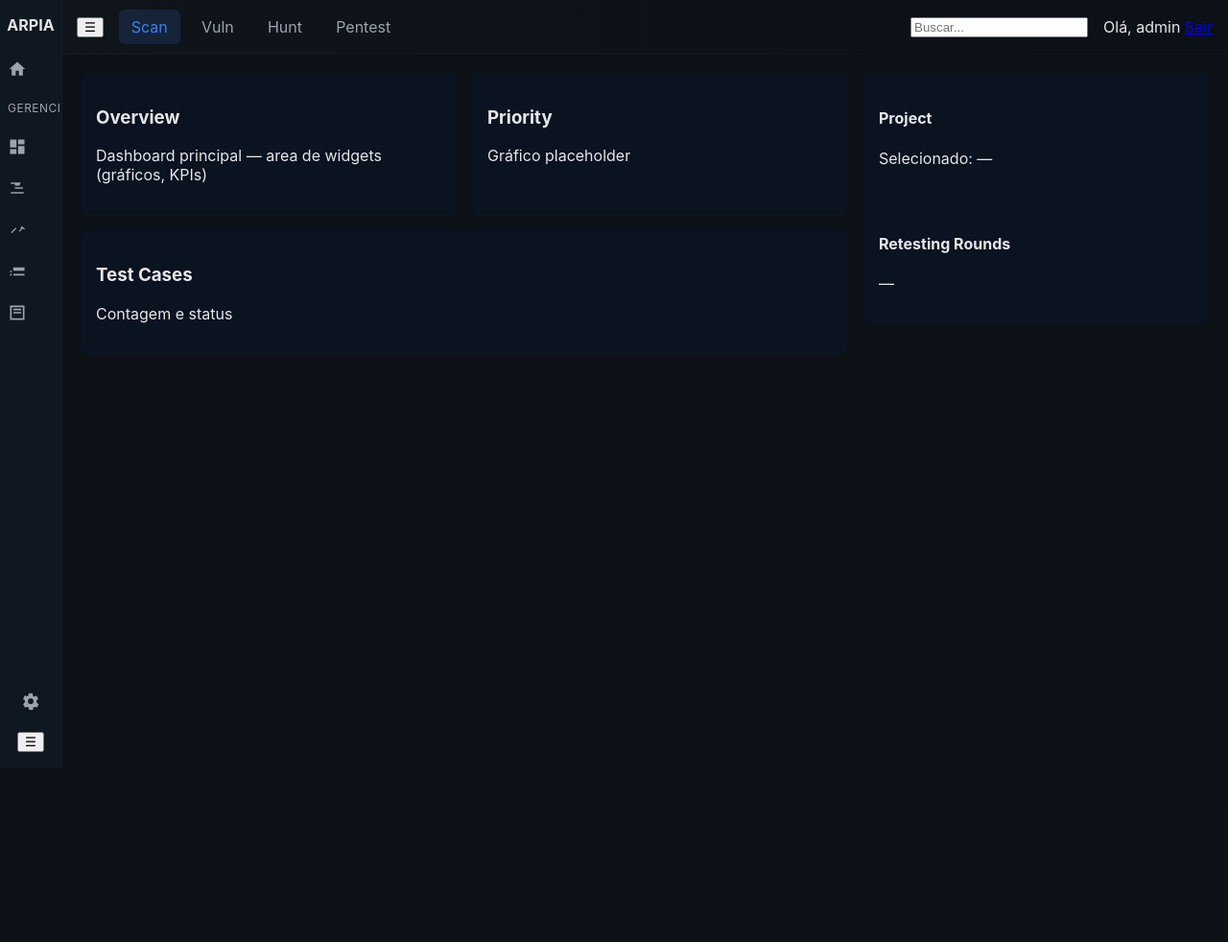
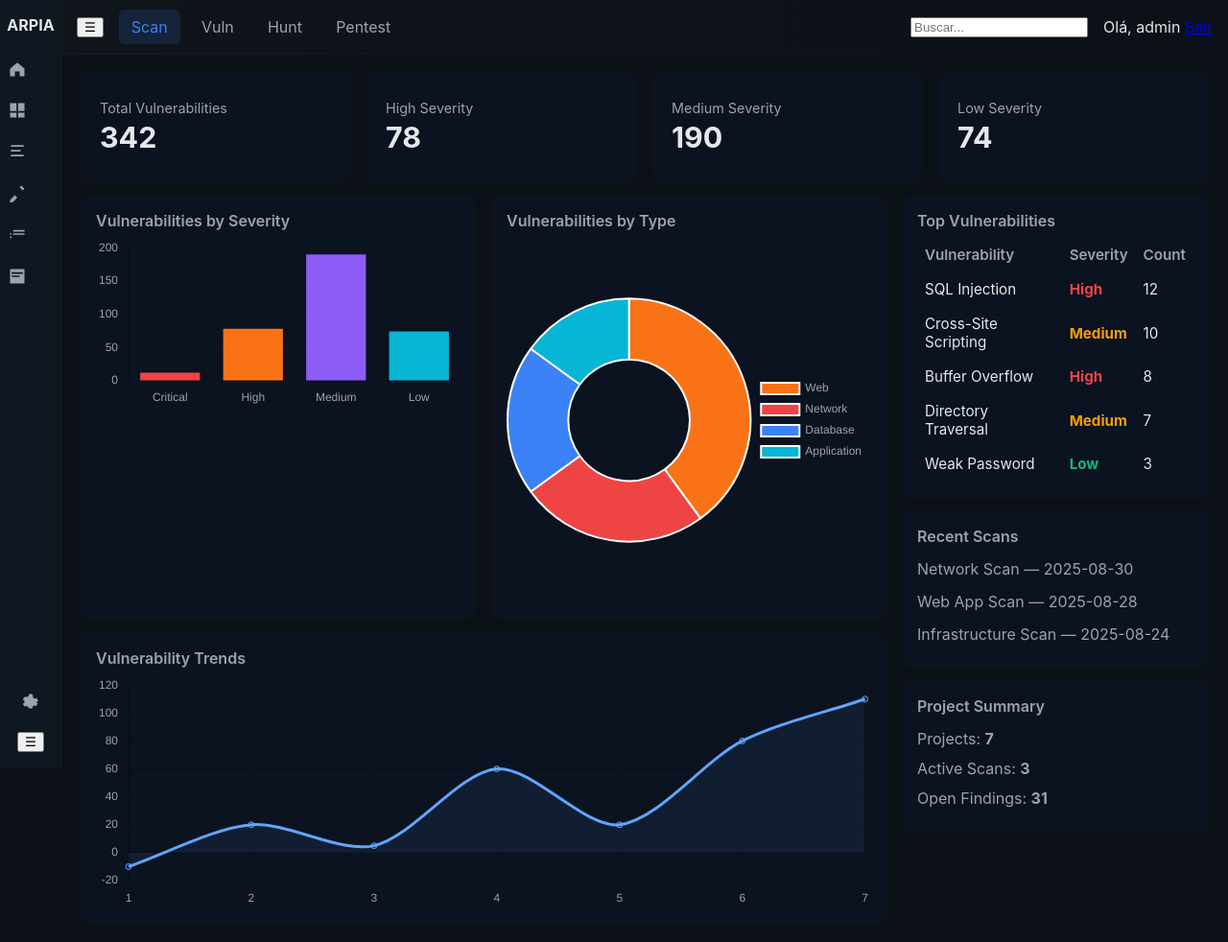
Before and after one commit to xlipesousa/arpia, a Django app: page / in a window 1280 px wide. Shown: the whole page at 96% size. Before the commit the page ends 800 px from the top, so only its background shows below. Run offline with Django 4.2, Linux system fonts and the light colour scheme; a user stored in the database is signed in.

Commit message:
ui: dashboard frame atualizado com KPIs, charts e cards (protótipo)

```diff
--- a/static/css/dark.css
+++ b/static/css/dark.css
@@ -55,9 +55,42 @@ body.arpia-dark{
 
 .login-box{ max-width:420px; margin:3rem auto; background:var(--card); padding:1.5rem; border-radius:8px; }
 
+.kpi-row{ display:grid; grid-template-columns: repeat(4,1fr); gap:1rem; margin-bottom:1rem; }
+.kpi{ padding:1rem 1.25rem; display:flex; flex-direction:column; gap:.25rem; min-height:80px; justify-content:center; }
+.kpi-label{ color:var(--muted); font-size:.9rem; }
+.kpi-value{ font-size:1.9rem; font-weight:700; color:var(--text); }
+
+.content-grid{ display:grid; grid-template-columns: 1fr 320px; gap:1rem; align-items:start; }
+.main-charts{ display:grid; grid-template-columns: repeat(2,1fr); gap:1rem; }
+.main-charts .wide{ grid-column: 1 / span 2; }
+
+.side-panels{ display:flex; flex-direction:column; gap:1rem; }
+
+.chart-card h4, .card h4{ margin:0 0 .5rem 0; color:var(--muted); font-weight:600; }
+
+.table-compact{ width:100%; border-collapse:collapse; font-size:.95rem; }
+.table-compact th{ text-align:left; padding:.5rem; color:var(--muted); font-weight:600; }
+.table-compact td{ padding:.5rem; border-top:1px solid rgba(255,255,255,0.02); }
+
+.sev.high{ color:#ef4444; font-weight:700; }
+.sev.medium{ color:#f59e0b; font-weight:700; }
+.sev.low{ color:#10b981; font-weight:700; }
+
+.recent-scans{ list-style:none; padding:0; margin:0; }
+.recent-scans li{ padding:.4rem 0; color:var(--muted); border-bottom:1px dashed rgba(255,255,255,0.02); }
+
+.quick-stats{ list-style:none; padding:0; margin:0; color:var(--muted); }
+.quick-stats li{ padding:.35rem 0; }
+
+/* responsive */
 @media (max-width:900px){
   .sidebar:not(.collapsed){ width:64px; }
   .sidebar { position:fixed; z-index:9999; }
   .topbar{ left:64px; }
   .sidebar:not(.collapsed) ~ .topbar{ left:64px; }
 }
+@media (max-width:1000px){
+  .content-grid{ grid-template-columns: 1fr; }
+  .main-charts{ grid-template-columns: 1fr; }
+  .kpi-row{ grid-template-columns: repeat(2,1fr); }
+}
--- /dev/null
+++ b/static/js/dashboard.js
@@ -0,0 +1,127 @@
+// dados fictícios para protótipo do dashboard
+document.addEventListener('DOMContentLoaded', function () {
+  // populate KPIs (fictitious)
+  document.getElementById('kpi-total').textContent = 342;
+  document.getElementById('kpi-high').textContent = 78;
+  document.getElementById('kpi-medium').textContent = 190;
+  document.getElementById('kpi-low').textContent = 74;
+
+  // Bar chart - vulnerabilities by severity (fictitious)
+  const sevCtx = document.getElementById('sevBar');
+  if (sevCtx) {
+    new Chart(sevCtx.getContext('2d'), {
+      type: 'bar',
+      data: {
+        labels: ['Critical','High','Medium','Low'],
+        datasets:[{
+          label:'Count',
+          data:[12,78,190,74],
+          backgroundColor:['#ef4444','#f97316','#8b5cf6','#06b6d4']
+        }]
+      },
+      options:{
+        plugins:{ legend:{ display:false }},
+        scales:{ x:{ ticks:{ color:'#9ca3af' } }, y:{ ticks:{ color:'#9ca3af' }, grid:{ color:'rgba(255,255,255,0.02)' } } }
+      }
+    });
+  }
+
+  // Donut chart - by type
+  const typeCtx = document.getElementById('typeDonut');
+  if (typeCtx) {
+    new Chart(typeCtx.getContext('2d'), {
+      type: 'doughnut',
+      data: {
+        labels: ['Web','Network','Database','Application'],
+        datasets:[{ data:[40,25,20,15], backgroundColor:['#f97316','#ef4444','#3b82f6','#06b6d4'] }]
+      },
+      options:{ plugins:{ legend:{ position:'right', labels:{ color:'#9ca3af' } } } }
+    });
+  }
+
+  // trend line (fictitious)
+  const trendCtx = document.getElementById('trendLine');
+  if (trendCtx) {
+    new Chart(trendCtx.getContext('2d'), {
+      type:'line',
+      data:{
+        labels:[1,2,3,4,5,6,7],
+        datasets:[{ label:'Vuln delta', data:[-10,20,5,60,20,80,110], borderColor:'#60a5fa', backgroundColor:'rgba(96,165,250,0.08)', fill:true, tension:0.3 }]
+      },
+      options:{ plugins:{ legend:{ display:false } }, scales:{ x:{ ticks:{ color:'#9ca3af' } }, y:{ ticks:{ color:'#9ca3af' } } } }
+    });
+  }
+
+  // progress (line)
+  const ctxP = document.getElementById('progressChart');
+  if (ctxP) {
+    new Chart(ctxP.getContext('2d'), {
+      type: 'line',
+      data: {
+        labels: ['6w','5w','4w','3w','2w','1w'],
+        datasets: [{
+          label: 'Hosts testados',
+          data: [14, 22, 30, 36, 40, 44],
+          borderColor: '#3b82f6',
+          backgroundColor: 'rgba(59,130,246,0.12)',
+          fill: true,
+          tension: 0.35,
+          pointRadius: 3,
+        }]
+      },
+      options: {
+        plugins: { legend: { display: false }},
+        scales: {
+          x: { grid: { display: false }, ticks: { color: '#9ca3af' } },
+          y: { ticks: { color: '#9ca3af' }, grid: { color: 'rgba(255,255,255,0.02)' } }
+        }
+      }
+    });
+  }
+
+  // priority donut
+  const ctxD = document.getElementById('priorityDonut');
+  if (ctxD) {
+    new Chart(ctxD.getContext('2d'), {
+      type: 'doughnut',
+      data: {
+        labels: ['Critical','High','Medium','Low','Info'],
+        datasets: [{
+          data: [2,8,18,12,4],
+          backgroundColor: ['#ef4444','#f59e0b','#8b5cf6','#06b6d4','#94a3b8'],
+          hoverOffset: 6
+        }]
+      },
+      options: {
+        plugins: { legend: { position: 'right', labels: { color: '#9ca3af' } } }
+      }
+    });
+  }
+
+  // test cases bar
+  const ctxB = document.getElementById('testsBar');
+  if (ctxB) {
+    new Chart(ctxB.getContext('2d'), {
+      type: 'bar',
+      data: {
+        labels: ['Tested','Passed','Failed','Queued'],
+        datasets: [{
+          label: 'Count',
+          data: [101, 72, 19, 8],
+          backgroundColor: ['#3b82f6','#10b981','#ef4444','#f59e0b']
+        }]
+      },
+      options: {
+        plugins: { legend: { display: false }},
+        scales: {
+          x: { ticks: { color: '#9ca3af' }, grid: { display: false } },
+          y: { ticks: { color: '#9ca3af' }, grid: { color: 'rgba(255,255,255,0.02)' } }
+        }
+      }
+    });
+  }
+
+  // Optionally: populate recent scans from server via fetch (placeholder)
+  // fetch('/api/projects/summary/').then(r=>r.json()).then(data => { ... })
+
+});
--- a/templates/base.html
+++ b/templates/base.html
@@ -8,62 +8,50 @@
   <link rel="stylesheet" href="{% static 'css/dark.css' %}">
 </head>
 <body class="arpia-dark">
-  <!-- SVG sprite -->
+  <!-- Modern SVG sprite (Heroicons-like minimal set) -->
   <svg style="display:none" aria-hidden="true">
-    <symbol id="icon-home" viewBox="0 0 24 24"><path fill="currentColor" d="M10 20v-6h4v6h5v-8h3L12 3 2 12h3v8z"/></symbol>
-    <symbol id="icon-projects" viewBox="0 0 24 24"><path fill="currentColor" d="M3 13h8V3H3v10zm0 8h8v-6H3v6zM13 21h8V11h-8v10zM13 3v6h8V3h-8z"/></symbol>
-    <symbol id="icon-scripts" viewBox="0 0 24 24"><path fill="currentColor" d="M9 7h6v2H9V7zm0 4h10v2H9v-2zM4 19h16v-2H4v2zM4 5v2h12V5H4z"/></symbol>
-    <symbol id="icon-tools" viewBox="0 0 24 24"><path fill="currentColor" d="M22 12l-4-4-2 2 1 1-3 3-4-4-6 6 1 1 6-6 4 4 4-4 1 1z"/></symbol>
-    <symbol id="icon-reports" viewBox="0 0 24 24"><path fill="currentColor" d="M3 13h2v-2H3v2zm0 4h2v-2H3v2zm4 0h14v-2H7v2zM7 7v2h14V7H7zM7 11h14V9H7v2z"/></symbol>
-    <symbol id="icon-logs" viewBox="0 0 24 24"><path fill="currentColor" d="M3 3v18h18V3H3zm16 16H5V5h14v14zM7 7h10v2H7zM7 11h10v2H7z"/></symbol>
-    <symbol id="icon-settings" viewBox="0 0 24 24"><path fill="currentColor" d="M19.14 12.94c.04-.31.06-.63.06-.94s-.02-.63-.06-.94l2.03-1.58a.5.5 0 0 0 .12-.64l-1.92-3.32a.5.5 0 0 0-.6-.22l-2.39.96a7.026 7.026 0 0 0-1.63-.94L14.5 2.5a.5.5 0 0 0-.5-.5h-4a.5.5 0 0 0-.5.5l-.38 2.46c-.58.22-1.12.52-1.63.94l-2.39-.96a.5.5 0 0 0-.6.22L2.71 8.88a.5.5 0 0 0 .12.64l2.03 1.58c-.04.31-.06.63-.06.94s.02.63.06.94L2.83 15.6a.5.5 0 0 0-.12.64l1.92 3.32c.15.26.46.36.72.26l2.39-.96c.5.42 1.05.72 1.63.94l.38 2.46c.05.28.28.5.56.5h4c.28 0 .51-.22.56-.5l.38-2.46c.58-.22 1.12-.52 1.63-.94l2.39.96c.26.1.57 0 .72-.26l1.92-3.32a.5.5 0 0 0-.12-.64l-2.03-1.58zM12 15.5A3.5 3.5 0 1 1 12 8.5a3.5 3.5 0 0 1 0 7z"/></symbol>
-
+    <symbol id="i-home" viewBox="0 0 24 24"><path fill="currentColor" d="M3 11.5 12 4l9 7.5V20a1 1 0 0 1-1 1h-5v-6H9v6H4a1 1 0 0 1-1-1V11.5z"/></symbol>
+    <symbol id="i-projects" viewBox="0 0 24 24"><path fill="currentColor" d="M3 13h8V3H3v10zm0 8h8v-6H3v6zm10-8h8V3h-8v10zm0 8h8v-6h-8v6z"/></symbol>
+    <symbol id="i-scripts" viewBox="0 0 24 24"><path fill="currentColor" d="M4 4h16v2H4V4zm0 6h12v2H4v-2zm0 6h16v2H4v-2z"/></symbol>
+    <symbol id="i-tools" viewBox="0 0 24 24"><path fill="currentColor" d="M21 7 17 3l-2 2 4 4 2-2zM3 21l6-6 3 3-6 6H3v-3z"/></symbol>
+    <symbol id="i-reports" viewBox="0 0 24 24"><path fill="currentColor" d="M3 13h2v-2H3v2zm0 4h2v-2H3v2zM7 7h14v2H7V7zM7 11h14v2H7v-2z"/></symbol>
+    <symbol id="i-logs" viewBox="0 0 24 24"><path fill="currentColor" d="M3 3v18h18V3H3zm2 4h14v2H5V7zm0 4h10v2H5v-2z"/></symbol>
+    <symbol id="i-settings" viewBox="0 0 24 24"><path fill="currentColor" d="M12 8a4 4 0 1 0 0 8 4 4 0 0 0 0-8zM19.4 15a7.9 7.9 0 0 0 .1-1 7.9 7.9 0 0 0-.1-1l2.1-1.6-2-3.4-2.4.7a8 8 0 0 0-1.8-1L14 3h-4l-.6 2.7a8 8 0 0 0-1.8 1L4.2 6.7 2.2 10l2.1 1.6a7.9 7.9 0 0 0 0 2l-2.1 1.6 2 3.4 2.4-.7a8 8 0 0 0 1.8 1L10 21h4l.6-2.7a8 8 0 0 0 1.8-1l2.4.7 2-3.4-2.6-1.6z"/></symbol>
   </svg>
 
   <aside class="sidebar collapsed" id="sidebar" aria-label="Menu lateral">
-    <div class="brand">
-      <span class="brand-icon">ARPIA</span>
-    </div>
+    <div class="brand"><span class="brand-icon">ARPIA</span></div>
 
-    <nav class="menu" role="navigation" aria-label="Menu principal">
+    <nav class="menu" role="navigation">
       <a href="{% url 'dashboard' %}" class="menu-item" title="Home">
-        <svg class="i"><use xlink:href="#icon-home"></use></svg>
-        <span class="label">Home</span>
+        <svg class="i"><use xlink:href="#i-home"></use></svg><span class="label">Home</span>
       </a>
 
-      <div class="menu-section">Gerenciamento</div>
-
       <a href="{% url 'projects_list' %}" class="menu-item" title="Projetos">
-        <svg class="i"><use xlink:href="#icon-projects"></use></svg>
-        <span class="label">Projetos</span>
+        <svg class="i"><use xlink:href="#i-projects"></use></svg><span class="label">Projetos</span>
       </a>
 
       <a href="{% url 'scripts_list' %}" class="menu-item" title="Scripts">
-        <svg class="i"><use xlink:href="#icon-scripts"></use></svg>
-        <span class="label">Scripts</span>
+        <svg class="i"><use xlink:href="#i-scripts"></use></svg><span class="label">Scripts</span>
       </a>
 
       <a href="{% url 'tools_list' %}" class="menu-item" title="Ferramentas">
-        <svg class="i"><use xlink:href="#icon-tools"></use></svg>
-        <span class="label">Ferramentas</span>
+        <svg class="i"><use xlink:href="#i-tools"></use></svg><span class="label">Ferramentas</span>
       </a>
 
       <a href="{% url 'reports_list' %}" class="menu-item" title="Relatórios">
-        <svg class="i"><use xlink:href="#icon-reports"></use></svg>
-        <span class="label">Relatórios</span>
+        <svg class="i"><use xlink:href="#i-reports"></use></svg><span class="label">Relatórios</span>
       </a>
 
       <a href="{% url 'logs_list' %}" class="menu-item" title="Logs">
-        <svg class="i"><use xlink:href="#icon-logs"></use></svg>
-        <span class="label">Logs</span>
+        <svg class="i"><use xlink:href="#i-logs"></use></svg><span class="label">Logs</span>
       </a>
 
     </nav>
 
     <div class="sidebar-footer">
-      <a href="{% url 'admin:index' %}" class="menu-item small" title="Administração">
-        <svg class="i"><use xlink:href="#icon-settings"></use></svg>
-        <span class="label">Admin</span>
+      <a href="{% url 'admin:index' %}" class="menu-item small" title="Admin">
+        <svg class="i"><use xlink:href="#i-settings"></use></svg><span class="label">Admin</span>
       </a>
     </div>
 
@@ -82,9 +70,7 @@
     </div>
 
     <div class="top-right">
-      <div class="search">
-        <input placeholder="Buscar..." aria-label="buscar"/>
-      </div>
+      <div class="search"><input placeholder="Buscar..." aria-label="buscar"/></div>
       <div class="user-area">
         {% if user.is_authenticated %}
           <span class="user">Olá, {{ user.username }}</span>
@@ -100,6 +86,9 @@
     {% block content %}{% endblock %}
   </main>
 
+  <!-- Chart.js CDN -->
+  <script src="https://cdn.jsdelivr.net/npm/chart.js"></script>
+  <script src="{% static 'js/dashboard.js' %}"></script>
   <script>
   document.addEventListener('DOMContentLoaded', function(){
     const sb = document.getElementById('sidebar');
--- a/templates/dashboard/home.html
+++ b/templates/dashboard/home.html
@@ -1,31 +1,80 @@
 {% extends "base.html" %}
 {% block title %}Dashboard - ARPIA{% endblock %}
 {% block content %}
-<div class="dashboard">
-  <section class="overview">
-    <div class="card">
-      <h3>Overview</h3>
-      <p>Dashboard principal — area de widgets (gráficos, KPIs)</p>
+<div class="dashboard-frame">
+
+  <!-- Top KPI row -->
+  <div class="kpi-row">
+    <div class="kpi card">
+      <div class="kpi-label">Total Vulnerabilities</div>
+      <div class="kpi-value" id="kpi-total">342</div>
     </div>
-    <div class="card">
-      <h3>Priority</h3>
-      <p>Gráfico placeholder</p>
+    <div class="kpi card">
+      <div class="kpi-label">High Severity</div>
+      <div class="kpi-value" id="kpi-high">78</div>
     </div>
-    <div class="card">
-      <h3>Test Cases</h3>
-      <p>Contagem e status</p>
+    <div class="kpi card">
+      <div class="kpi-label">Medium Severity</div>
+      <div class="kpi-value" id="kpi-medium">190</div>
+    </div>
+    <div class="kpi card">
+      <div class="kpi-label">Low Severity</div>
+      <div class="kpi-value" id="kpi-low">74</div>
+    </div>
+  </div>
+
+  <!-- Charts + side panels -->
+  <div class="content-grid">
+    <section class="main-charts">
+      <div class="card chart-card">
+        <h4>Vulnerabilities by Severity</h4>
+        <canvas id="sevBar" height="140"></canvas>
+      </div>
+
+      <div class="card chart-card">
+        <h4>Vulnerabilities by Type</h4>
+        <canvas id="typeDonut" height="140"></canvas>
+      </div>
+
+      <div class="card chart-card wide">
+        <h4>Vulnerability Trends</h4>
+        <canvas id="trendLine" height="90"></canvas>
       </div>
     </section>
 
-  <aside>
+    <aside class="side-panels">
       <div class="card">
-      <h4>Project</h4>
-      <p>Selecionado: —</p>
+        <h4>Top Vulnerabilities</h4>
+        <table class="table-compact" id="topVulns">
+          <thead><tr><th>Vulnerability</th><th>Severity</th><th>Count</th></tr></thead>
+          <tbody>
+            <tr><td>SQL Injection</td><td class="sev high">High</td><td>12</td></tr>
+            <tr><td>Cross-Site Scripting</td><td class="sev medium">Medium</td><td>10</td></tr>
+            <tr><td>Buffer Overflow</td><td class="sev high">High</td><td>8</td></tr>
+            <tr><td>Directory Traversal</td><td class="sev medium">Medium</td><td>7</td></tr>
+            <tr><td>Weak Password</td><td class="sev low">Low</td><td>3</td></tr>
+          </tbody>
+        </table>
       </div>
+
       <div class="card">
-      <h4>Retesting Rounds</h4>
-      <p>—</p>
+        <h4>Recent Scans</h4>
+        <ul class="recent-scans" id="recentScans">
+          <li>Network Scan — 2025-08-30</li>
+          <li>Web App Scan — 2025-08-28</li>
+          <li>Infrastructure Scan — 2025-08-24</li>
+        </ul>
+      </div>
+
+      <div class="card">
+        <h4>Project Summary</h4>
+        <ul class="quick-stats">
+          <li>Projects: <strong id="stat-projects">7</strong></li>
+          <li>Active Scans: <strong id="stat-scans">3</strong></li>
+          <li>Open Findings: <strong id="stat-open">31</strong></li>
+        </ul>
       </div>
     </aside>
   </div>
+</div>
 {% endblock %}
```
Also changed, not shown: db.sqlite3. Lines whose indentation alone changed are shown as unchanged.
